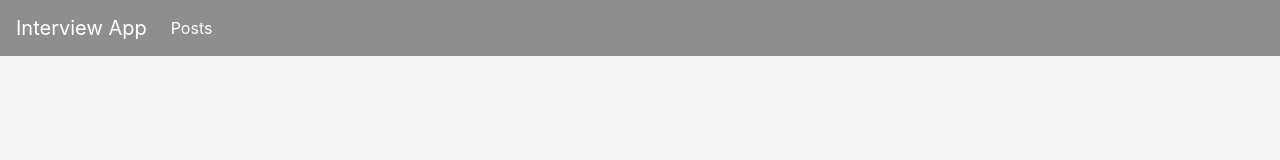
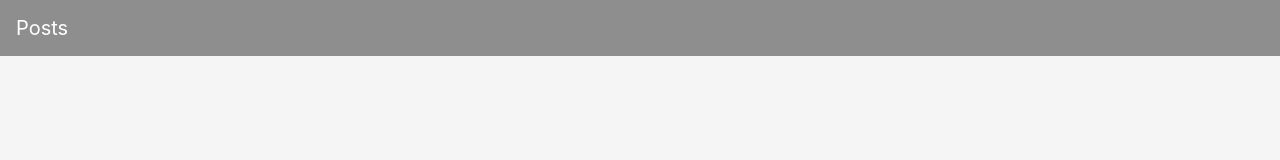
Before and after one commit to debugginator/react-post-app, a React (Create React App) app: page / in a window 1280 px wide. Shown: the top 160 px of the page. Built offline with nearby package versions, Linux system fonts and the light colour scheme.

Commit message:
Renamed app to posts on header

```diff
--- a/src/components/header.js
+++ b/src/components/header.js
@@ -5,14 +5,8 @@ import withGreeting from "../hoc/withGreeting";
 
 const Header = (props) => (
   <header className="navbar navbar-expand-lg navbar-dark bg-martian-darkgray">
-    <Link to="/app" className="navbar-brand"> Interview App </Link>
+    <Link to="/app" className="navbar-brand"> Posts </Link>
 
-    <div className="collapse navbar-collapse">
-
-      <div className="navbar-nav">
-        <Link to="/app" className="nav-item nav-link active"> Posts </Link>
-      </div>
-    </div>
 
     <div className="navbar-nav flex-row ml-md-auto d-none d-md-flex">
       <Link to="/"
```
